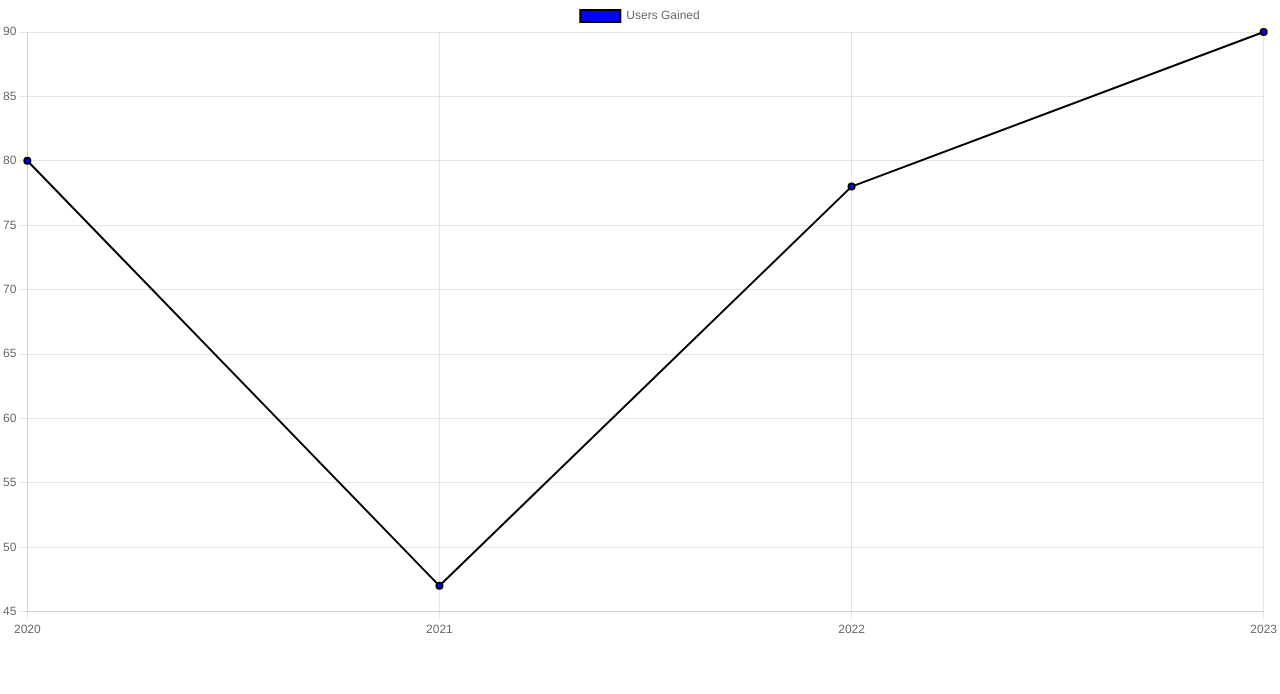
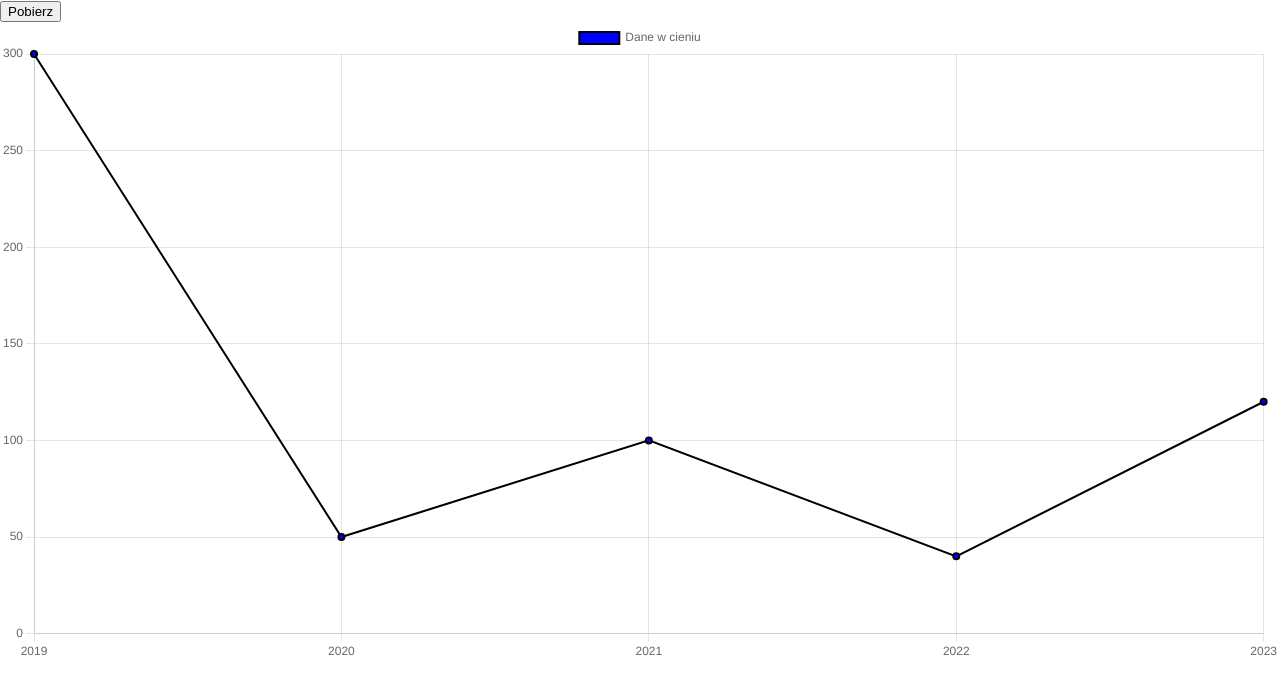
Before and after one commit to ArkJem/IoT_Remote_Measure, a React (Create React App) app in the folder frontend/temp_measurement/: page /Line in a window 1280 px wide. Shown: the top 694 px of the page. Built offline with nearby package versions, Linux system fonts and the light colour scheme.

Commit message:
pobranie

```diff
--- a/frontend/temp_measurement/src/App.js
+++ b/frontend/temp_measurement/src/App.js
@@ -13,18 +13,6 @@ import LCharts from './components/ChartsPg/LCharts';
 function App() {
     const login = localStorage.getItem('login');
     //const role = localStorage.getItem('role');
-    const [userData, setUserData] = useState({
-        labels: UserData.map((data) => data.year),
-        datasets: [
-          {
-            label: "Users Gained",
-            data: UserData.map((data) => data.userGain),
-            backgroundColor: ["#0000FF"],
-            borderColor: "black",
-            borderWidth: 2,
-          },
-        ],
-      });
     return (
        <Router>
            <Routes>
@@ -37,7 +25,7 @@ function App() {
                <Route path={"/login"} element={<LoginPage/>} />
                <Route path={"/register"} element={<RegisterPage/>} />
                <Route path={"/chart"} element={<LineChart />} />
-               <Route path={"/Line"} element={<LCharts chartData={userData}/>} />
+               <Route path={"/Line"} element={<LCharts />} />
 
            </Routes>
        </Router>
--- a/frontend/temp_measurement/src/components/ChartsPg/LCharts.js
+++ b/frontend/temp_measurement/src/components/ChartsPg/LCharts.js
@@ -1,8 +1,42 @@
-import React from "react";
+import React, {useRef, useCallback} from "react";
 import { Line } from "react-chartjs-2";
 import { Chart as ChartJS } from "chart.js/auto";
+import { CategoryScale } from "chart.js/auto";
 
-function LCharts({ chartData }) {
-  return <Line data={chartData} />;
+
+const data={
+  labels: [2019, 2020, 2021, 2022, 2023],
+  datasets: [
+    {
+      label: "Dane w cieniu",
+      data: [300,50,100,40,120],
+      backgroundColor: ["#0000FF"],
+      borderColor: "Black",
+      borderWidth: 2,
+      hoverOffset: 4,
+    },
+  ],
+};
+
+ChartJS.register(CategoryScale)
+
+function LCharts() {
+  let ref =useRef(null);
+
+  const downloadImage = useCallback(() => {
+  const link = document.createElement("a");
+  link.download = "chart.pdf";
+  link.href = ref.current.toBase64Image();
+  link.click();
+}, []);
+
+return (
+  <div className="Line">
+    <button type ="button" onClick={downloadImage}>Pobierz</button>
+      <div style={{height: "800px", Weight: "800px", margin: "auto"}}>
+        <Line ref={ref} data={data}></Line>
+      </div>
+  </div>
+  );
 }
 export default LCharts;
--- a/frontend/temp_measurement/src/components/ChartsPg/LineChart.js
+++ b/frontend/temp_measurement/src/components/ChartsPg/LineChart.js
@@ -6,6 +6,8 @@ import * as jose from "jose";
 import jsPDF from "jspdf";
 import * as jspdf from "jspdf";
 import html2canvas from "html2canvas";
+const pdfConverter = require("jspdf");
+
 ChartJS.register(
     CategoryScale,
     LinearScale,
```
